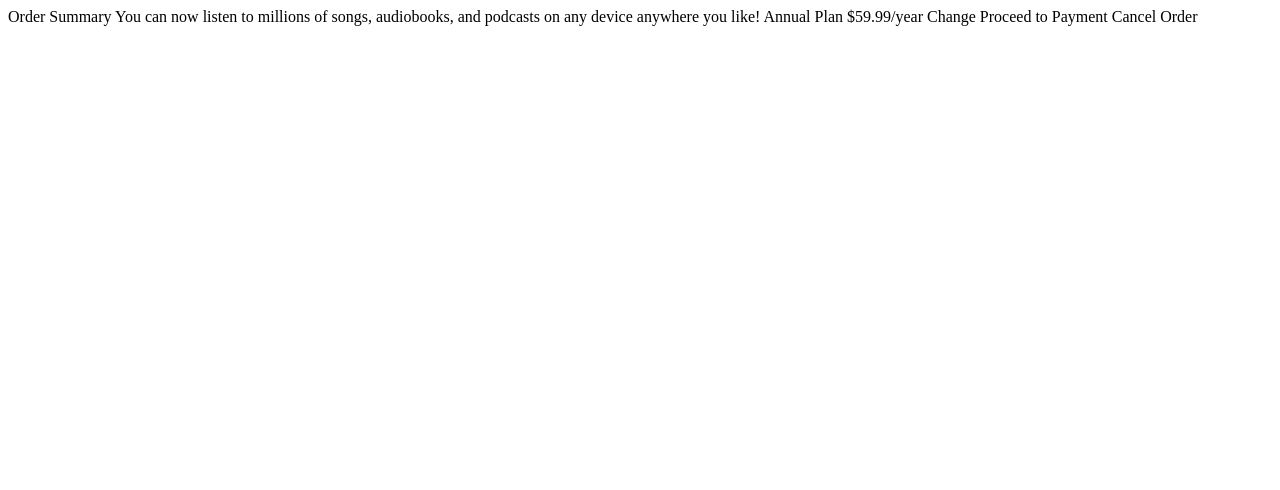
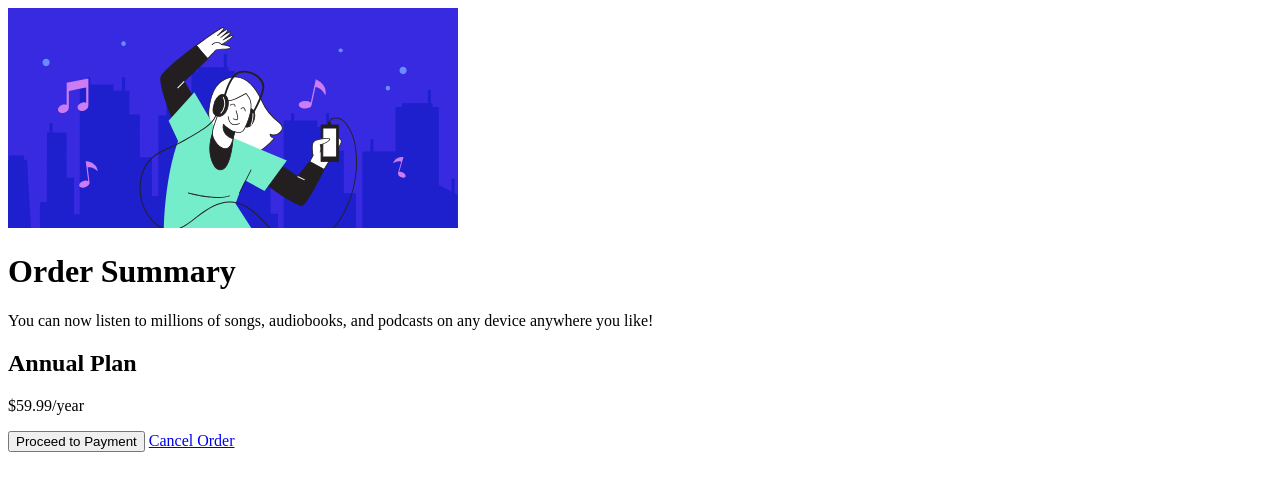
Before and after one commit to Quintentional/order-summary-component-main, a plain HTML site: page index.html in a window 1280 px wide. Drawn offline with Linux system fonts and the light colour scheme; files that its build step writes are made by us from their sources.

Commit message:
added content

```diff
--- a/index.html
+++ b/index.html
@@ -12,18 +12,27 @@
 </head>
 <body>
 
-  Order Summary
+  <div class="layout">
+    <img src="./images/illustration-hero.svg" alt="">
+    <div class="content">
+      <h1>Order Summary</h1>
 
-  You can now listen to millions of songs, audiobooks, and podcasts on any
-  device anywhere you like!
+  <p class="main-p">You can now listen to millions of songs, audiobooks, and podcasts on any
+    device anywhere you like!</p>
 
-  Annual Plan
-  $59.99/year
+    <section class="plan-section">
+      <div class="plan">
+        <h2>Annual Plan</h2>
+      <p>$59.99/year</p>
+      </div>
 
-  Change
+      <a href="Change"></a>
+    </section>
 
-  Proceed to Payment
-  Cancel Order
+  <button>Proceed to Payment</button>
+  <a href="#">Cancel Order</a>
+    </div>
+  </div>
 
 </body>
 </html>
```
